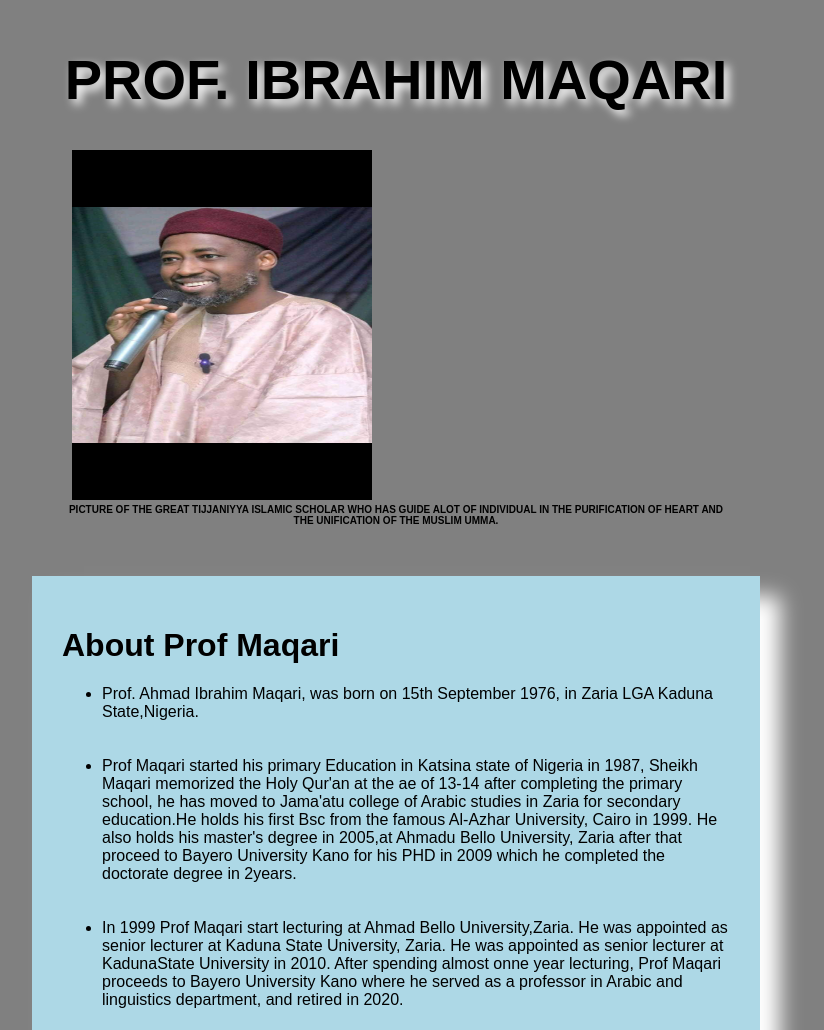
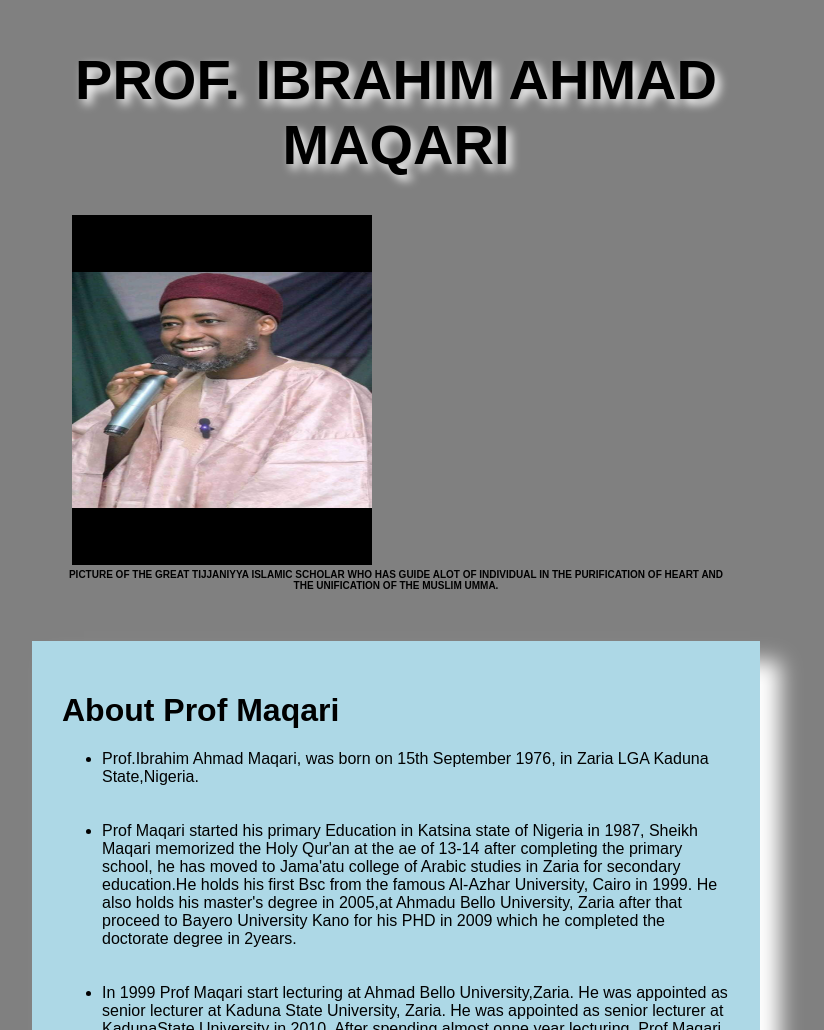
Before and after one commit to zeeboy01/Cousera-test, a plain HTML site: page site/tribute-page.html in a window 1280 px wide. Shown: the part 209-1239 px from the top of the page, without its empty margins (244-1068 px from the left). Drawn offline with Linux system fonts and the light colour scheme.

Commit message:
new addition.

```diff
--- a/site/tribute-page.html
+++ b/site/tribute-page.html
@@ -73,7 +73,7 @@
 
         <!-- Title of the page -->
         <h1 id="title">
-            PROF. IBRAHIM MAQARI
+            PROF. IBRAHIM AHMAD MAQARI
         </h1>
 
         <div id="img">
@@ -96,7 +96,7 @@
 
 
 <p> <ul>
-                 <li>Prof. Ahmad Ibrahim Maqari, was born on 15th September 1976, in Zaria LGA Kaduna State,Nigeria.</li><br><br>
+                 <li>Prof.Ibrahim Ahmad Maqari, was born on 15th September 1976, in Zaria LGA Kaduna State,Nigeria.</li><br><br>
                 <li> Prof Maqari started his primary Education in Katsina state of Nigeria in 1987, Sheikh Maqari memorized the Holy Qur'an at the ae of 13-14 after completing the primary school, he has moved to Jama'atu college of Arabic studies  in Zaria for secondary education.He holds his first Bsc from the famous Al-Azhar University, Cairo in 1999. He also holds his master's degree in 2005,at Ahmadu Bello University, Zaria after that proceed to Bayero University Kano for his PHD in 2009 which he completed the doctorate degree in 2years. </li><br><br>
                 <li> In  1999 Prof Maqari start lecturing at Ahmad Bello University,Zaria. He was appointed as senior lecturer at Kaduna State University, Zaria. He was appointed as senior lecturer at KadunaState University in 2010. After spending almost onne year lecturing, Prof Maqari proceeds to Bayero University Kano where he served as a professor in Arabic and linguistics department, and retired in 2020.</li> <br><br> <li>He ha spublished  a lot of books which includes <ul><li> Alzzahirat Alsalafiat</li><li> New Generation 3</li><li>Shi'eri Hubbul Ilaahy</li><li>A'alamus shi'eril muusahah</li><li> Alhawaa wabina'is Suratu shi'ri Yahya Annufaahki</li><li>Attanaasu Bai Al Limtisasi Wal'Intisasi ETC</li></ul></li></ul>
             </p>
```
